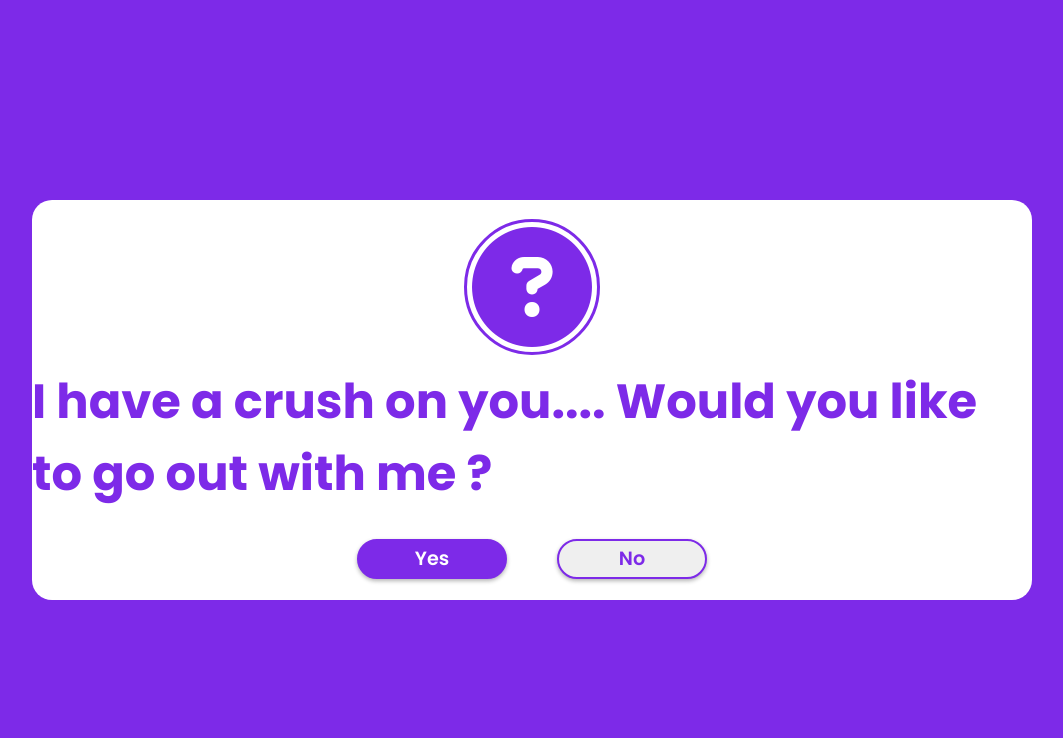
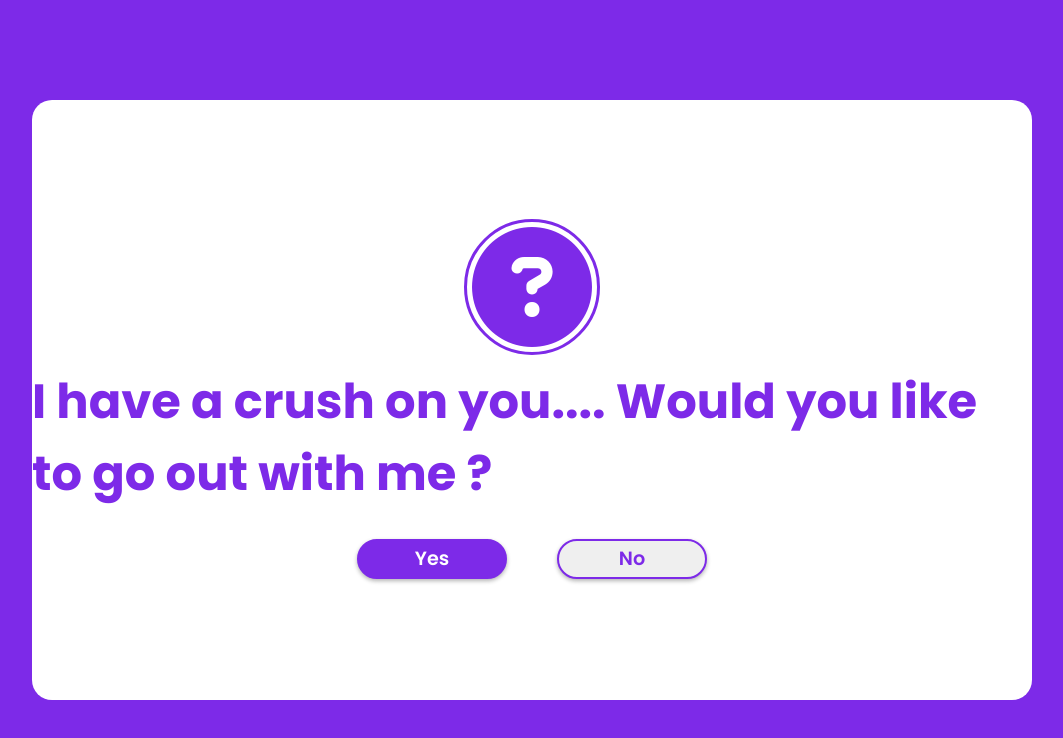
Before and after one commit to Neev765/proposal, a plain HTML site: page index.html in a window 1280 px wide. Shown: the whole page, without its empty margins (108-1171 px from the left). Drawn offline with Linux system fonts and the light colour scheme.

Commit message:
Update style.css

```diff
--- a/style.css
+++ b/style.css
@@ -19,7 +19,7 @@ body {
 .wrapper {
     position: relative;
     width: 1000px;
-    height: 400px;
+    height: 600px;
     background: #fff;
     border-radius: 20px;
     display: flex;
```
